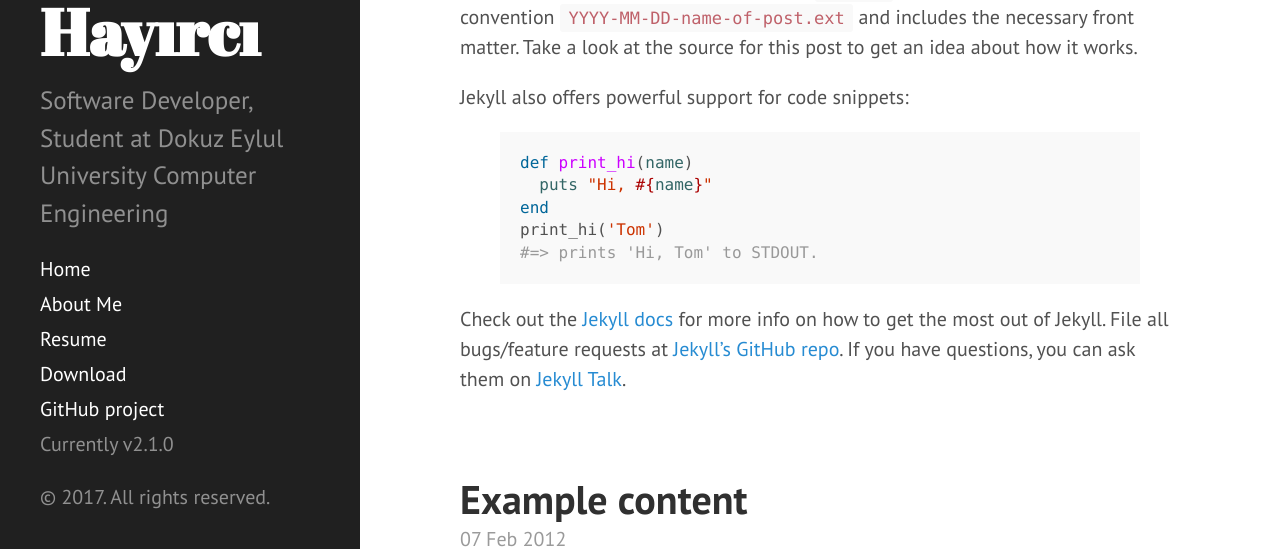
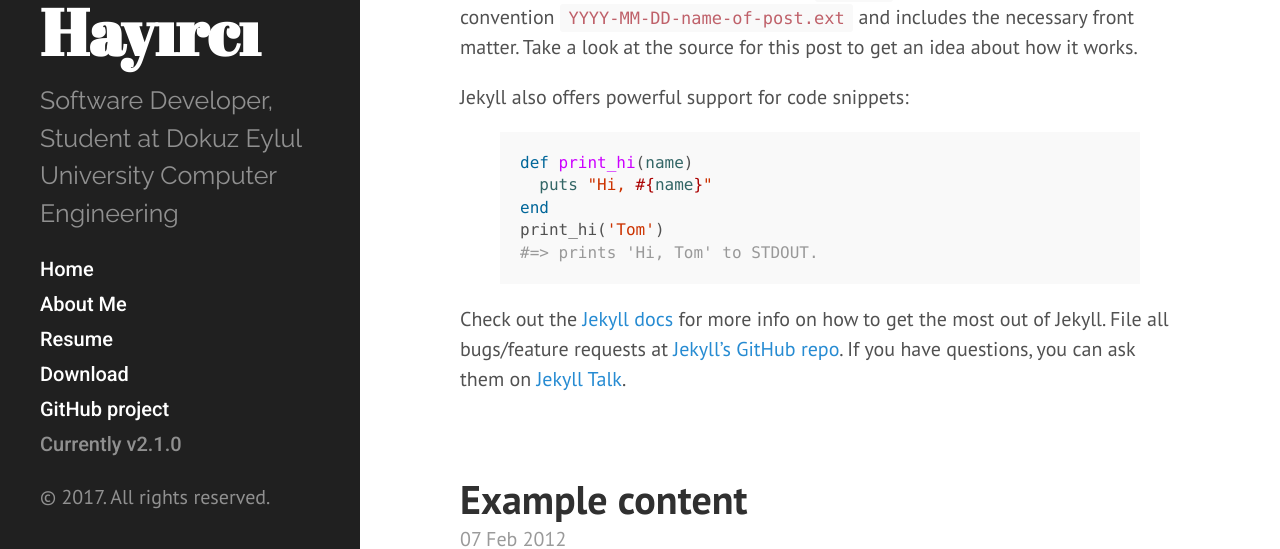
Before and after one commit to emrehayirci/emrehayirci.github.io, a Jekyll site: the page built from index.html, in a window 1280 px wide. Shown: the part 348-897 px from the top of the page. Built offline with Jekyll 4.4.1, drawn with Linux system fonts in a browser that asks for light colours; the list of posts is cut into pages by our own code.

Commit message:
Update sidebar.html

```diff
--- a/_includes/sidebar.html
+++ b/_includes/sidebar.html
@@ -1,6 +1,6 @@
 <div class="sidebar">
   <div class="container sidebar-sticky">
-    <div class="sidebar-about">
+    <div class="sidebar-about railway-normal">
       <h1>
         <a href="{{ site.baseurl }}">
           {{ site.title }}
@@ -9,7 +9,7 @@
       <p class="lead">{{ site.description }}</p>
     </div>
 
-    <nav class="sidebar-nav">
+    <nav class="sidebar-nav roboto-normal">
       <a class="sidebar-nav-item{% if page.url == site.baseurl %} active{% endif %}" href="{{ site.baseurl }}">Home</a>
 
       {% comment %}
```
